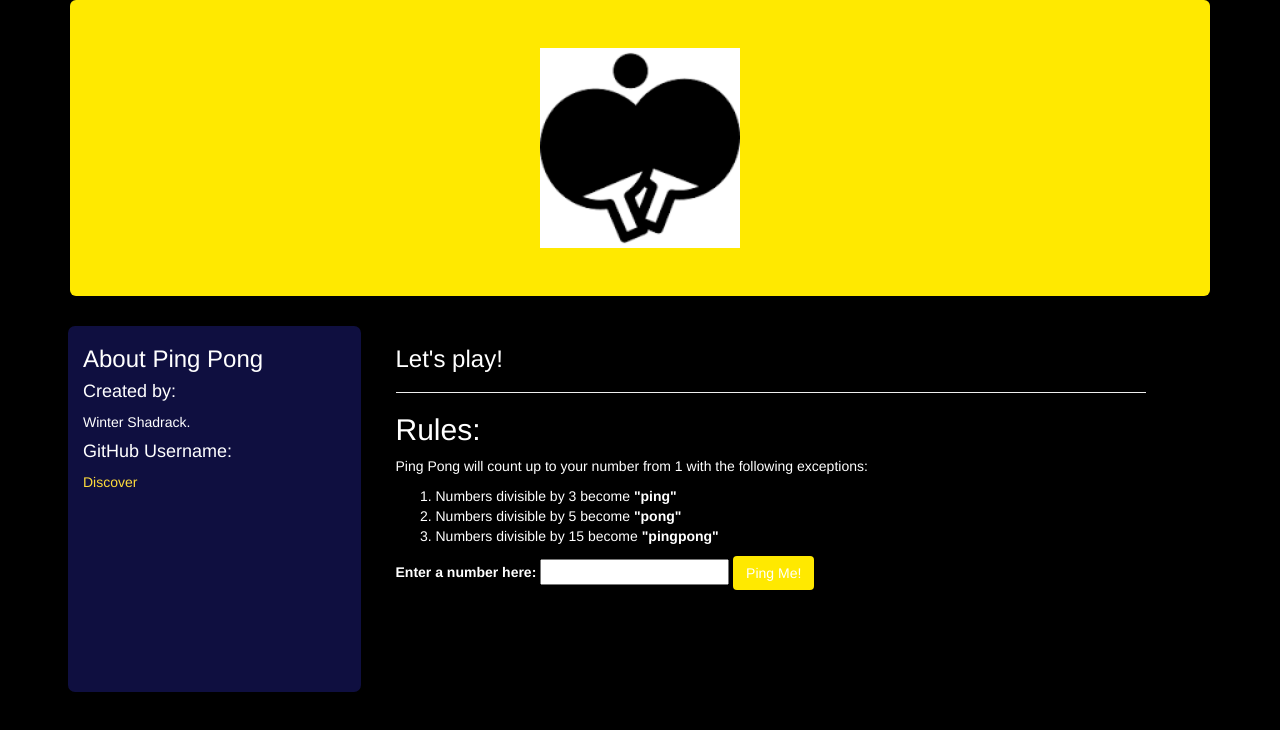
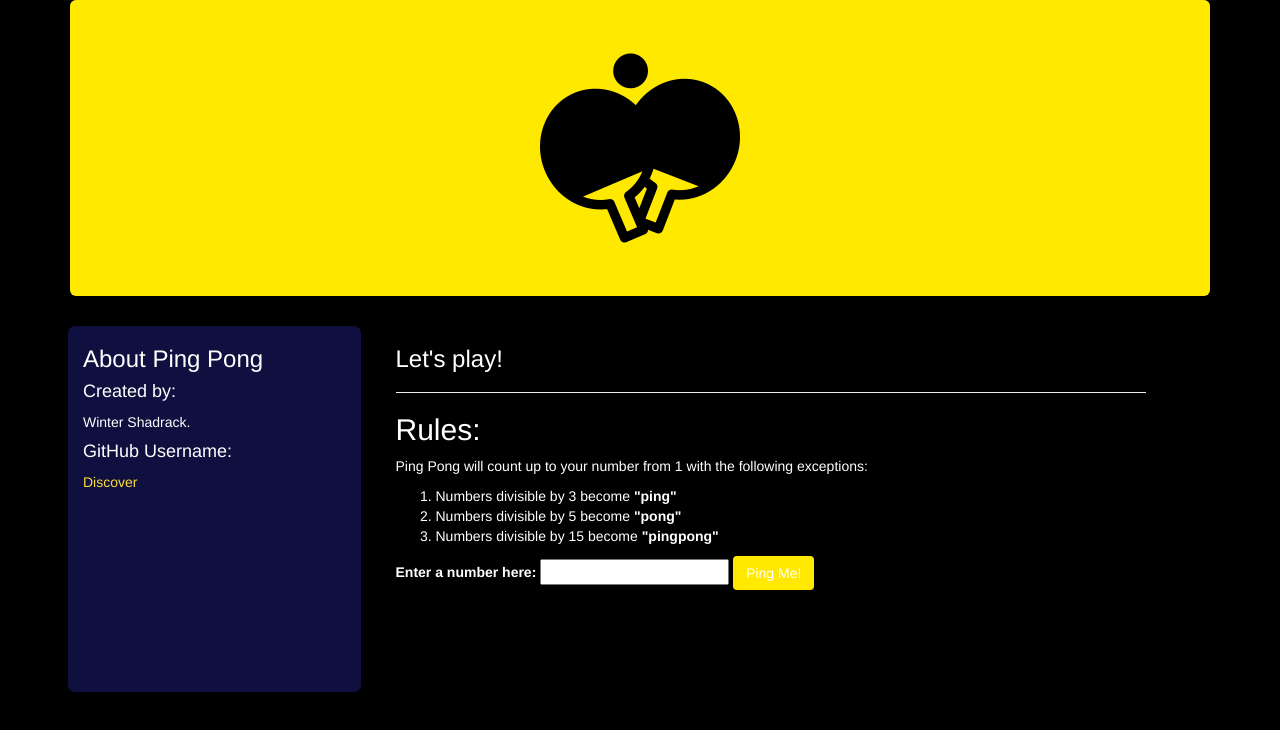
Before and after one commit to ShadrackNdolo/pingpong, a plain HTML site: page index.html in a window 1280 px wide. Drawn offline with Linux system fonts and the light colour scheme.

Commit message:
Replacing the logo

```diff
--- a/index.html
+++ b/index.html
@@ -12,7 +12,7 @@
 <body>
   <div class="container">
     <div class="jumbotron">
-      <img src="images/logo.png" alt="pingponglogo" style="width:200px;height:200px;">
+      <img src="images/logo2.png" alt="pingponglogo" style="width:200px;height:200px;">
     </div>
     <div class="row">
       <div class="col-md-3, col-sm-3, col-xs-3">
```
Also changed, not shown: images/logo2.png (added).
